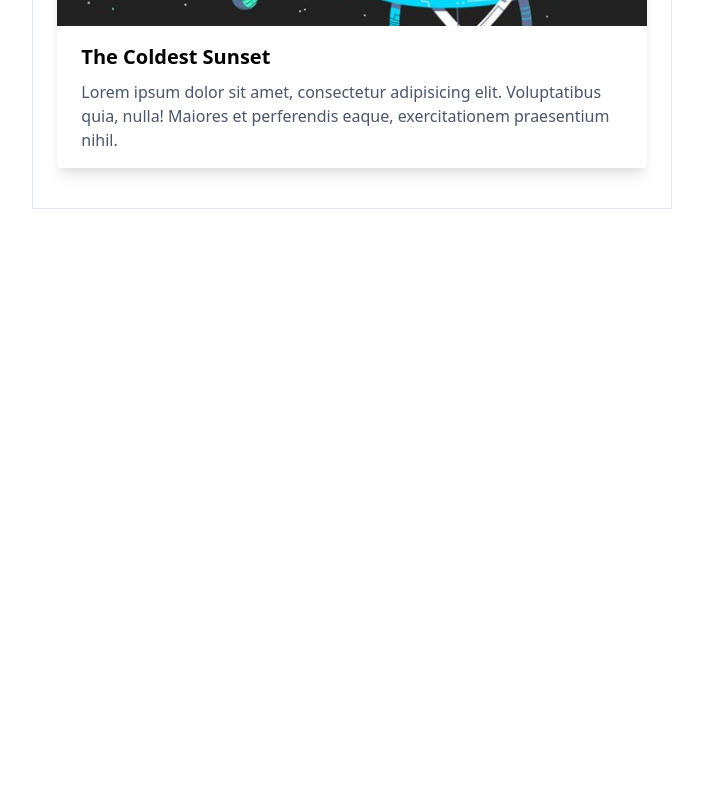
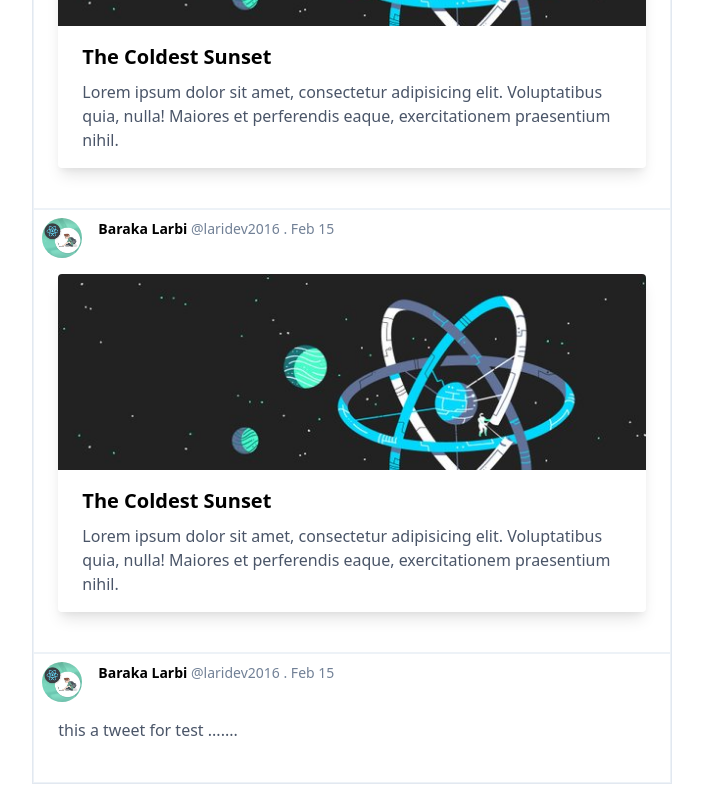
Before and after one commit to larbibaraka/react-twitter, a React (Create React App) app: page / in a window 1280 px wide. Shown: the part 847-1647 px from the top of the page, without its empty margins (181-884 px from the left). Before the commit the page ends 1072 px from the top, so only its background shows below. Built offline with nearby package versions, Linux system fonts and the light colour scheme.

Commit message:
fixing cards

```diff
--- a/src/components/MidSection.jsx
+++ b/src/components/MidSection.jsx
@@ -77,6 +77,8 @@ export default function MidSection() {
           <a href="/">Likes</a>
         </li>
       </ul>
+
+      <div className="cardfull border border-gray-200">
         <div className="flex p-2">
           <img
             className="w-10 h-10 rounded-full mr-4"
@@ -93,7 +95,7 @@ export default function MidSection() {
             </span>
           </div>
         </div>
-      <div className="card flex mx-auto w-full p-6 pt-2 mb-4">
+        <div className="cardbody flex mx-auto w-full p-6 pt-2 mb-4">
           <div className=" rounded overflow-hidden shadow-lg ">
             <img
               className="w-full"
@@ -108,7 +110,67 @@ export default function MidSection() {
                 exercitationem praesentium nihil.
               </p>
             </div>
+          </div>
+        </div>
+      </div>
 
+      <div className="cardfull border border-gray-200">
+        <div className="flex p-2">
+          <img
+            className="w-10 h-10 rounded-full mr-4"
+            src={userprofile}
+            alt="Baraka Larbi"
+          />
+          <div className="text-sm">
+            <a className="text-black font-bold hover:underline" href="/">
+              Baraka Larbi{" "}
+            </a>
+            <span className="text-gray-600">
+              @laridev2016 .{" "}
+              <span className="hover:underline cursor-pointer ">Feb 15</span>
+            </span>
+          </div>
+        </div>
+        <div className="cardbody flex mx-auto w-full p-6 pt-2 mb-4">
+          <div className=" rounded overflow-hidden shadow-lg ">
+            <img
+              className="w-full"
+              src={baseimage}
+              alt="Sunset in the mountains"
+            />
+            <div className="px-6 py-4">
+              <div className="font-bold text-xl mb-2">The Coldest Sunset</div>
+              <p className="text-gray-700 text-base">
+                Lorem ipsum dolor sit amet, consectetur adipisicing elit.
+                Voluptatibus quia, nulla! Maiores et perferendis eaque,
+                exercitationem praesentium nihil.
+              </p>
+            </div>
+          </div>
+        </div>
+      </div>
+
+      <div className="cardfull border border-gray-200">
+        <div className="flex p-2">
+          <img
+            className="w-10 h-10 rounded-full mr-4"
+            src={userprofile}
+            alt="Baraka Larbi"
+          />
+          <div className="text-sm">
+            <a className="text-black font-bold hover:underline" href="/">
+              Baraka Larbi{" "}
+            </a>
+            <span className="text-gray-600">
+              @laridev2016 .{" "}
+              <span className="hover:underline cursor-pointer ">Feb 15</span>
+            </span>
+          </div>
+        </div>
+        <div className="cardbody flex mx-auto w-full p-6 pt-2 mb-4">
+          <p className="text-gray-700 text-base">
+            this a tweet for test .......
+          </p>
         </div>
       </div>
     </div>
```
Lines whose indentation alone changed are shown as unchanged.
